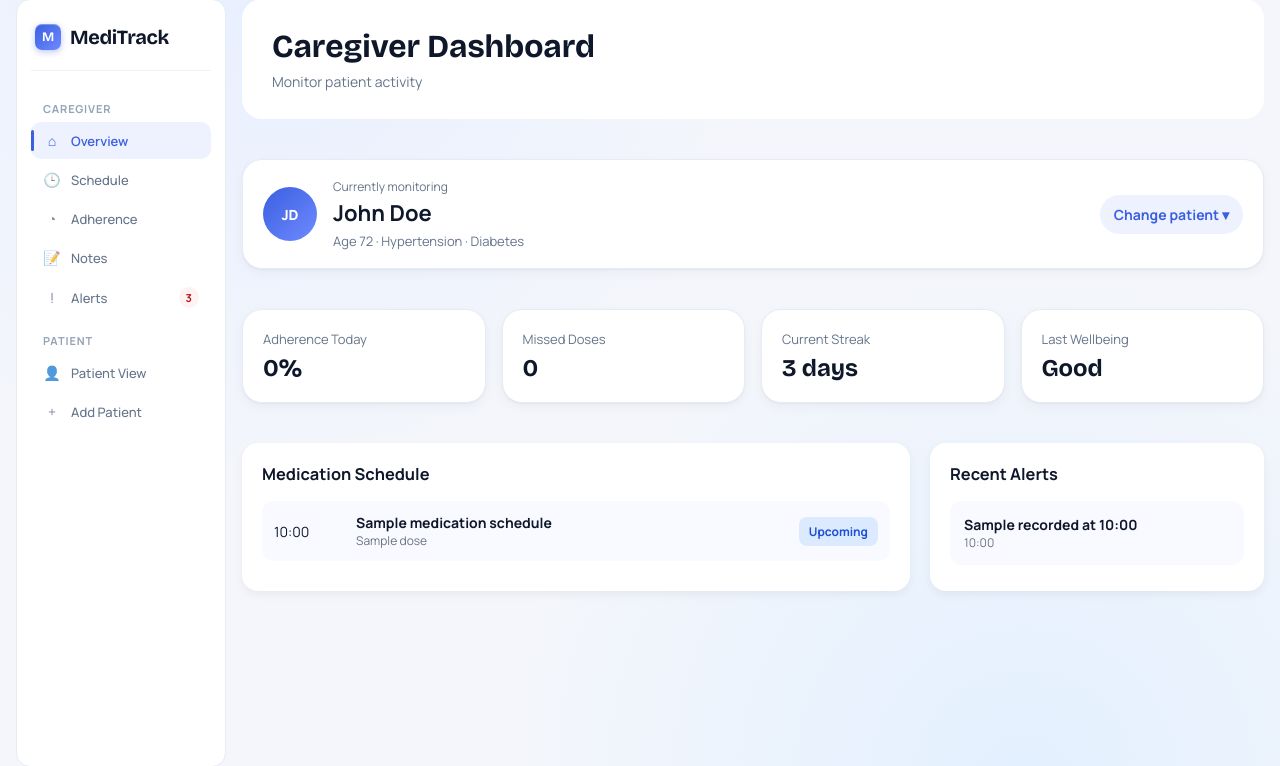
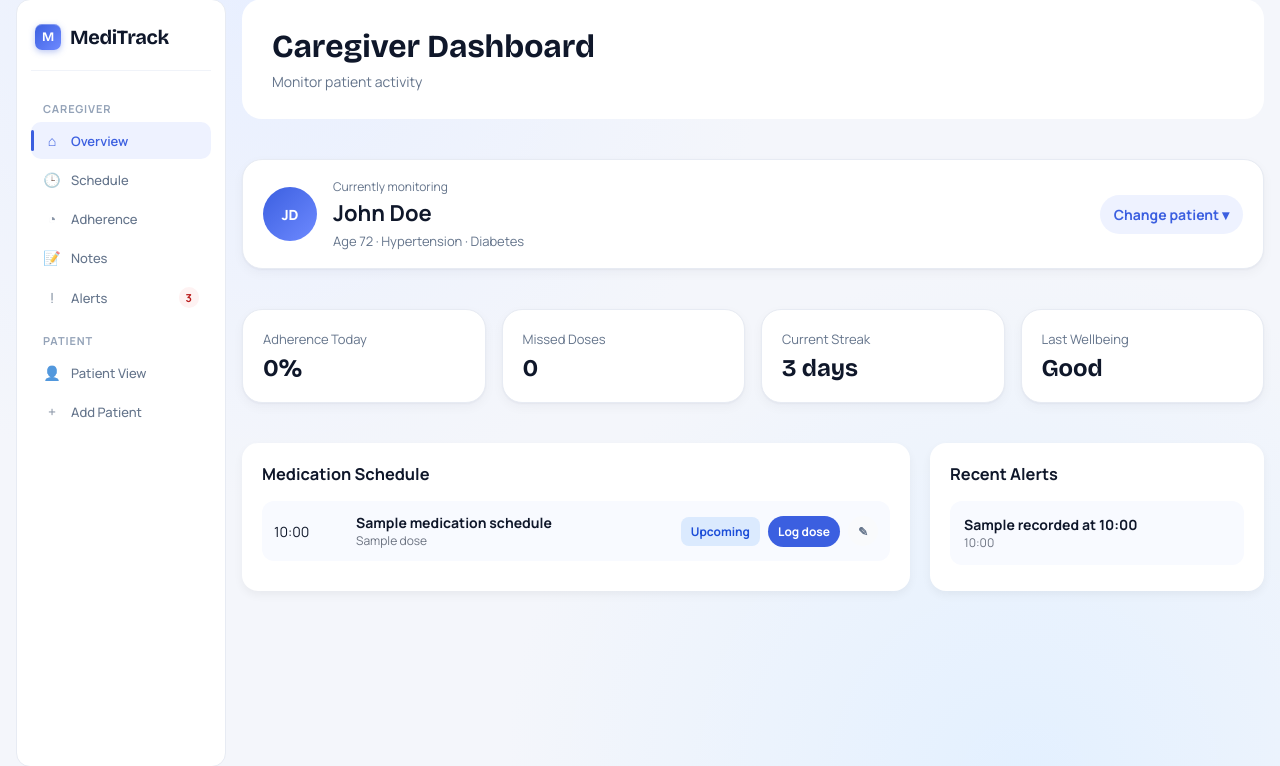
Before and after one commit to Kowthar04/smart-medication-system, a Flask app: page /caregiver/dashboard in a window 1280 px wide. Shown: the part 17-783 px from the top of the page. Run offline with Flask 3, Linux system fonts and the light colour scheme; a database or web service that is not in the repository returns one stand-in record (values such as "Sample title"); some libraries are stand-ins or nearby versions.

Commit message:
added button to allow caregiver to manually log med status

```diff
--- /dev/null
+++ b/backend/static/Js/caregiver_dashboard.js
@@ -0,0 +1,28 @@
+document.querySelectorAll(".caregiver-log-btn").forEach(button => {
+    button.addEventListener("click", async () => {
+        const time = button.dataset.time;
+
+        try {
+            const response = await fetch("/log-dose", {
+                method: "POST",
+                headers: {
+                    "Content-Type": "application/json"
+                },
+                body: JSON.stringify({ time })
+            });
+
+            if (!response.ok) {
+                throw new Error("Failed to log dose");
+            }
+
+            button.textContent = "Logged";
+            button.disabled = true;
+
+            setTimeout(() => {
+                window.location.reload();
+            }, 1000);
+        } catch (error) {
+            alert("Could not log dose.");
+        }
+    });
+});
--- a/backend/static/caregiver.css
+++ b/backend/static/caregiver.css
@@ -167,3 +167,32 @@
     font-weight: 700;
     cursor: pointer;
 }
+
+/* manual logging */
+.caregiver-actions {
+    display: flex;
+    align-items: center;
+    gap: 8px;
+}
+
+.caregiver-log-btn,
+.caregiver-note-btn {
+    border: none;
+    border-radius: var(--radius-full);
+    font-size: 12px;
+    font-weight: 700;
+    cursor: pointer;
+}
+
+.caregiver-log-btn {
+    background: var(--primary);
+    color: var(--text-on-dark);
+    padding: 7px 10px;
+}
+
+.caregiver-note-btn {
+    background: var(--surface-alt);
+    color: var(--text-muted);
+    width: 30px;
+    height: 30px;
+}
--- a/backend/templates/caregiver_dashboard.html
+++ b/backend/templates/caregiver_dashboard.html
@@ -7,6 +7,7 @@
     <link rel="stylesheet" href="{{ url_for('static', filename='styles.css') }}">
     <link rel="stylesheet" href="{{ url_for('static', filename='schedule.css') }}">
     <link rel="stylesheet" href="{{ url_for('static', filename='caregiver.css') }}">
+    <script src="{{ url_for('static', filename='js/caregiver_dashboard.js') }}"></script>
 </head>
 
 <body class="caregiver-page">
@@ -133,7 +134,19 @@
             <strong>{{ item.name }}</strong>
             <p>{{ item.dose }}</p>
         </div>
-        <span class="badge {{ item.tag_class }}">{{ item.status }}</span>
+       <div class="caregiver-actions">
+    <span class="badge {{ item.tag_class }}">{{ item.status }}</span>
+
+    {% if item.tag_class == "upcoming" %}
+        <button class="caregiver-log-btn" data-time="{{ item.time }}">
+            Log dose
+        </button>
+    {% endif %}
+
+    <button class="caregiver-note-btn">
+        ✎
+    </button>
+</div>
     </div>
     {% endfor %}
 
```
